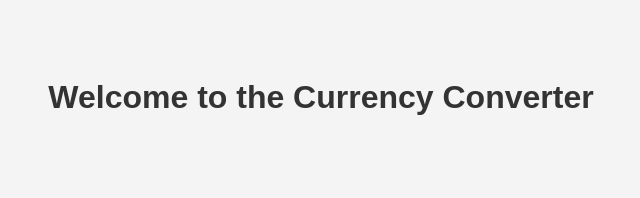
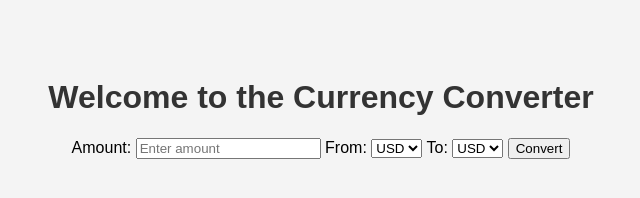
Before and after one commit to naguib-med/project-conversion, a plain HTML site: page index.html in a window 1280 px wide. Shown: the whole page, without its empty margins (319-959 px from the left). Drawn offline with Linux system fonts and the light colour scheme.

Commit message:
Ajout de la structure HTML pour le formulaire de conversion

```diff
--- a/index.html
+++ b/index.html
@@ -8,5 +8,28 @@
 </head>
 <body>
 <h1>Welcome to the Currency Converter</h1>
+
+<form id="converter-form">
+    <label for="amount">Amount:</label>
+    <input type="number" id="amount" placeholder="Enter amount" required>
+
+    <label for="from-currency">From:</label>
+    <select id="from-currency">
+        <option value="USD">USD</option>
+        <option value="EUR">EUR</option>
+        <option value="GBP">GBP</option>
+    </select>
+
+    <label for="to-currency">To:</label>
+    <select id="to-currency">
+        <option value="USD">USD</option>
+        <option value="EUR">EUR</option>
+        <option value="GBP">GBP</option>
+    </select>
+
+    <button type="submit">Convert</button>
+</form>
+
+<p id="result"></p>
 </body>
 </html>
```
